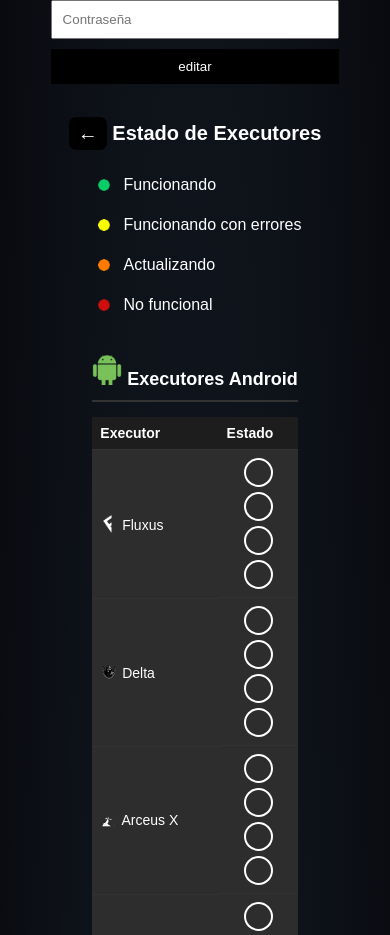
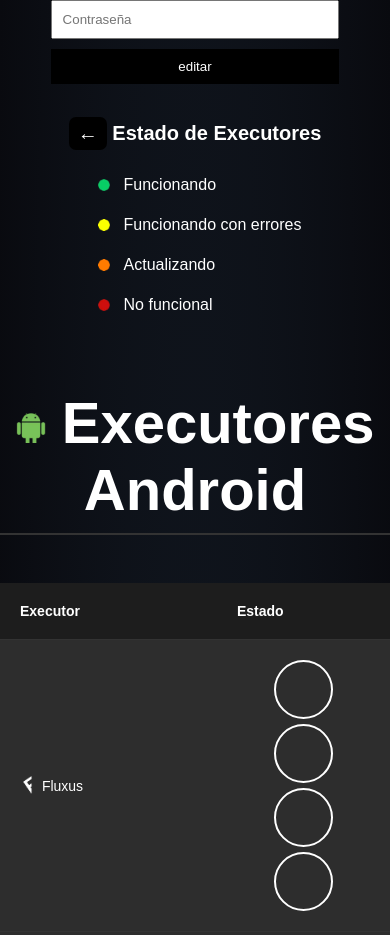
Before and after one commit to Shadow0-web/status, a plain HTML site: page index.html in a window 390 px wide. Shown: the top 935 px of the page. Drawn offline with Linux system fonts and the light colour scheme; a script that the page names is missing.

Commit message:
Update index.html

```diff
--- a/index.html
+++ b/index.html
@@ -227,7 +227,7 @@
 
             .executor-table th,
             .executor-table td {
-                padding: 8px;
+                padding: 20px;
             }
 
             .executor-table .status-cell {
@@ -236,12 +236,12 @@
             }
 
             .executor-table label {
-                width: 25px;
-                height: 25px;
+                width: 55px;
+                height: 55px;
             }
 
             section h2 {
-                font-size: 18px;
+                font-size: 58px;
             }
         }
 
```
